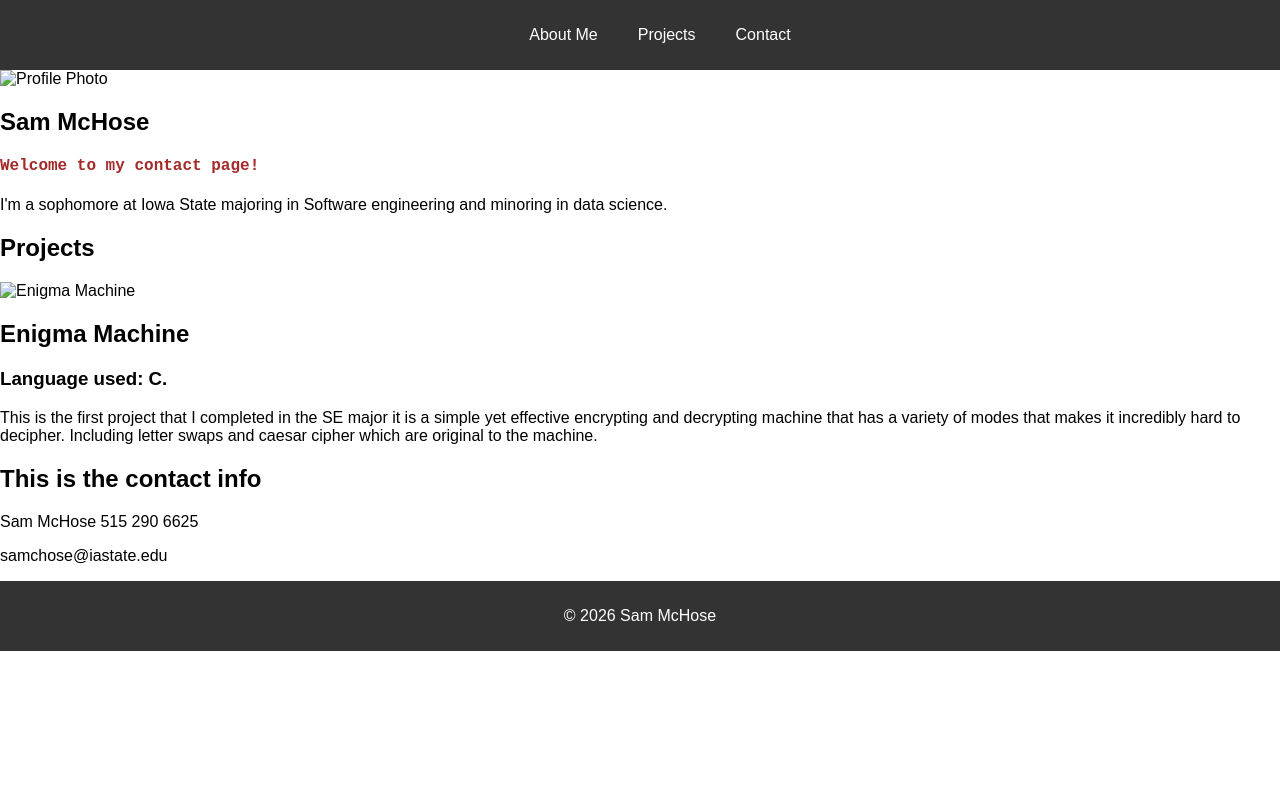
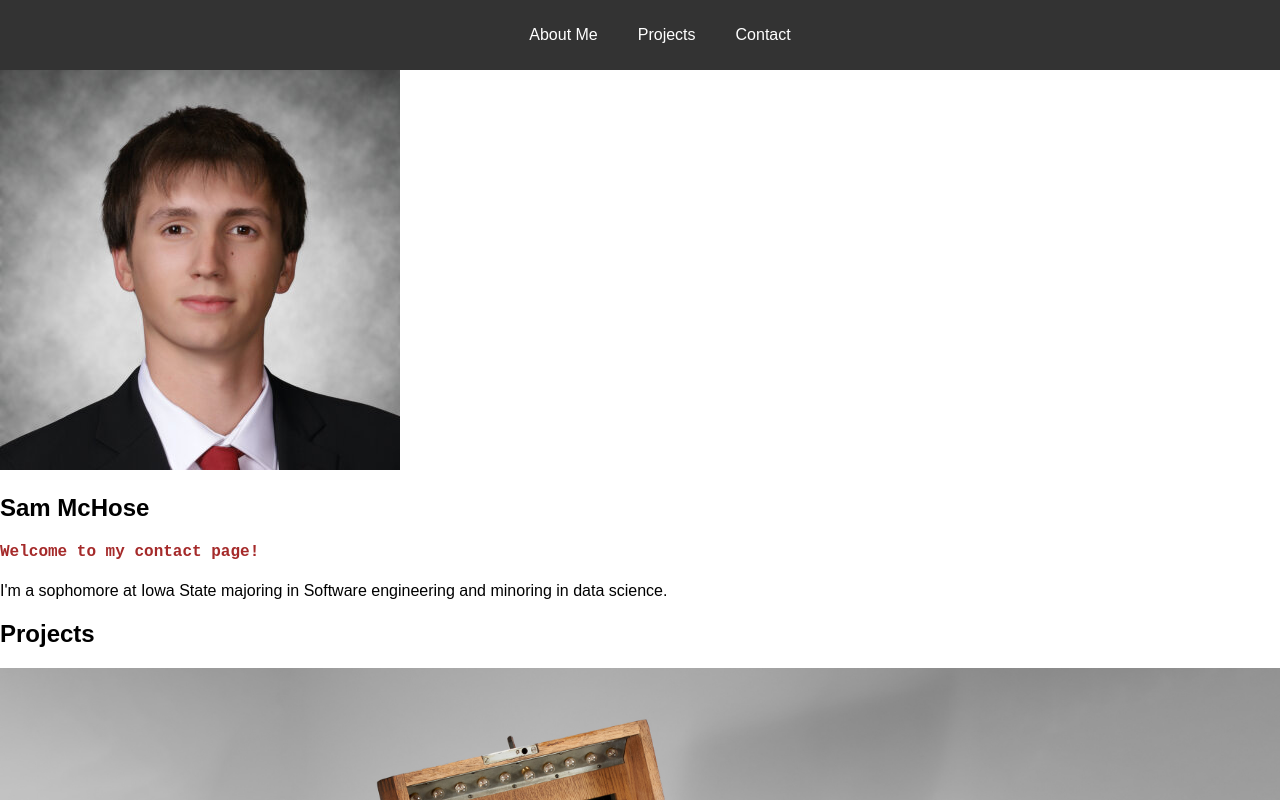
Before and after one commit to sammchose/personal, a plain HTML site: page index.html in a window 1280 px wide. Shown: the top 800 px of the page. Drawn offline with Linux system fonts and the light colour scheme.

Commit message:
Fix image paths and clean up HTML structure

```diff
--- a/index.html
+++ b/index.html
@@ -22,7 +22,7 @@
 </header>
 <section id="about">
 <div class="container">
-<img src= "images/profile.jpg" alt="Profile Photo">
+<img src= "profile.jpg" alt="Profile Photo">
 <h1> Sam McHose </h1>
 <h4 style="font-family: 'Courier New', Courier, monospace; color: brown"> Welcome to my contact page! </h4>
 <p> I'm a sophomore at Iowa State majoring in Software engineering and minoring in data science. </p>
@@ -32,7 +32,7 @@
     <div class="container">
 <h2>Projects</h2>
 <div class="project">
-<img src= "images/project1.jpg" alt="Enigma Machine">
+<img src= "project1.jpg" alt="Enigma Machine">
 <h2>Enigma Machine</h2>
 <h3> Language used: C. </h3>
 <p>This is the first project that I completed in the SE major
```
